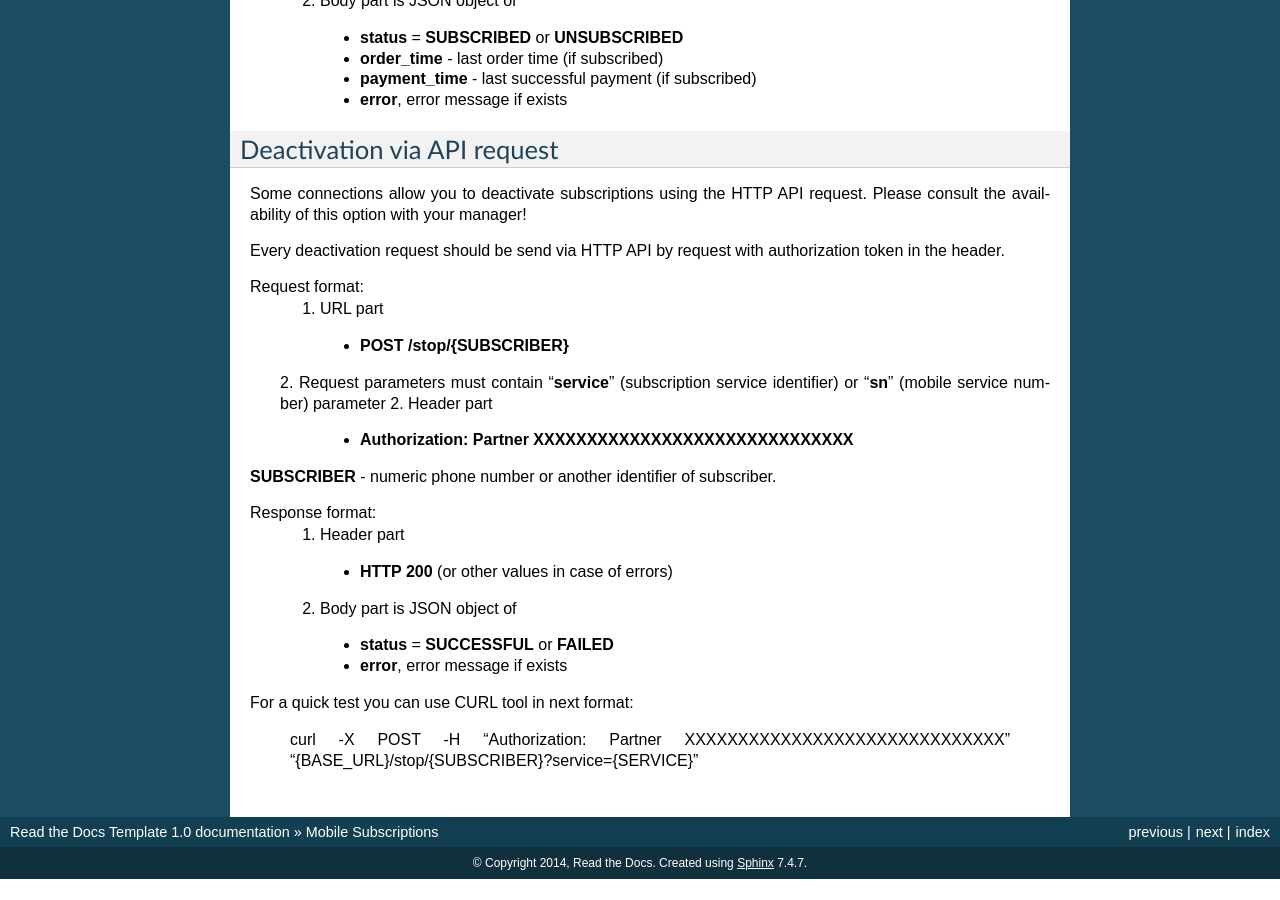
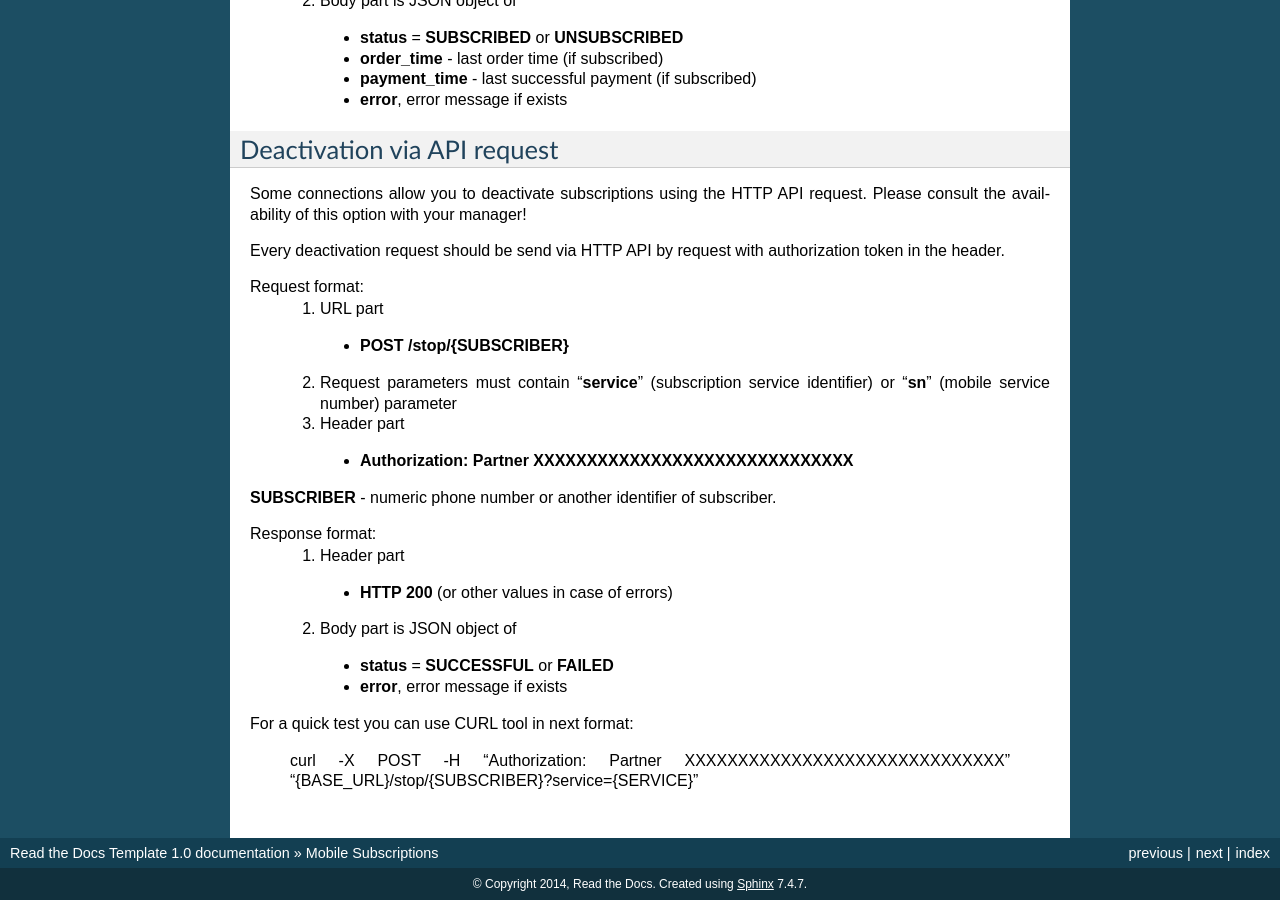
Before and after one commit to megasyst/lab, a Sphinx documentation site: the page built from docs/2_subscription.rst, in a window 1280 px wide and 900 px high, scrolled down 7093 px. Built offline with Sphinx 7.4.7, drawn with Linux system fonts in a browser that asks for light colours; before the commit the page ends 7972 px from its top, so only the background shows below that.

Commit message:
Update 2_subscription.rst

```diff
--- a/docs/2_subscription.rst
+++ b/docs/2_subscription.rst
@@ -374,7 +374,7 @@ Request format:
   1. URL part
     - **POST /stop/{SUBSCRIBER}**
   2. Request parameters must contain "**service**" (subscription service identifier) or "**sn**" (mobile service number) parameter
-  2. Header part
+  3. Header part
     - **Authorization: Partner XXXXXXXXXXXXXXXXXXXXXXXXXXXXXX**
 
 **SUBSCRIBER** - numeric phone number or another identifier of subscriber.
```
